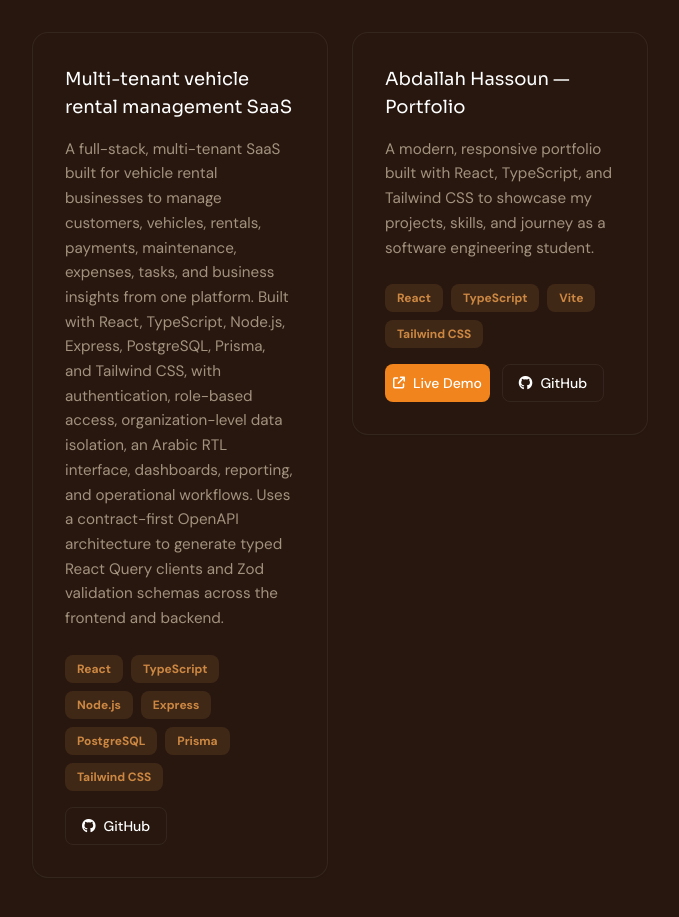
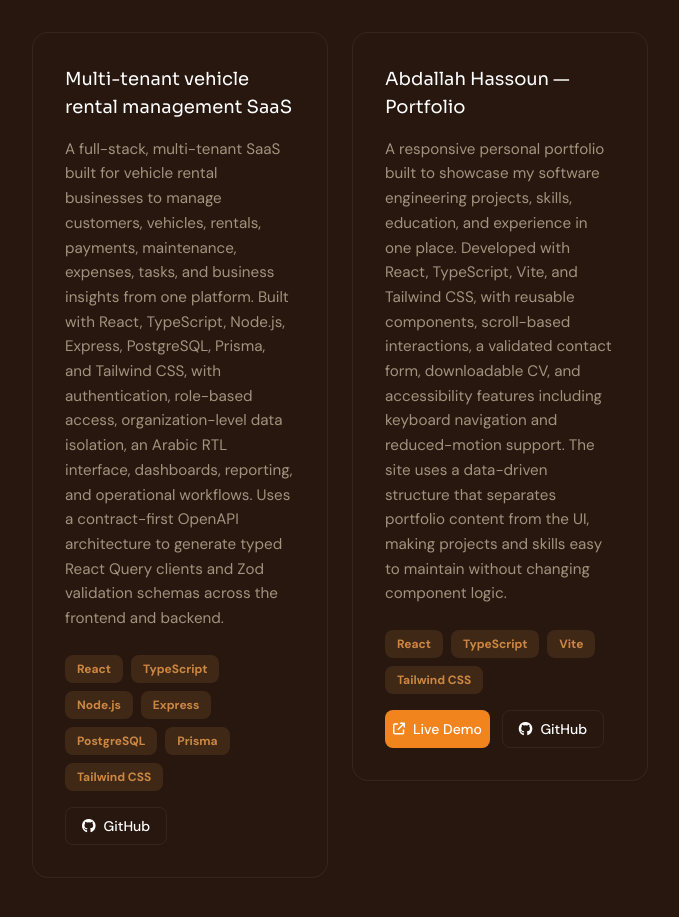
Before and after one commit to ahdevworker03/Abdallah-Hassoun-Portfolio, a React (Vite) app: page / in a window 1280 px wide. Shown: the part 3520-4437 px from the top of the page, without its empty margins (140-819 px from the left). Built offline with nearby package versions, Linux system fonts and the light colour scheme.

Commit message:
feat: update portfolio project description for clarity and detail

```diff
--- a/src/data/projects.ts
+++ b/src/data/projects.ts
@@ -18,7 +18,7 @@ export const projects: Project[] = [
   {
     title: "Abdallah Hassoun — Portfolio",
     description:
-      "A modern, responsive portfolio built with React, TypeScript, and Tailwind CSS to showcase my projects, skills, and journey as a software engineering student.",
+      "A responsive personal portfolio built to showcase my software engineering projects, skills, education, and experience in one place. Developed with React, TypeScript, Vite, and Tailwind CSS, with reusable components, scroll-based interactions, a validated contact form, downloadable CV, and accessibility features including keyboard navigation and reduced-motion support. The site uses a data-driven structure that separates portfolio content from the UI, making projects and skills easy to maintain without changing component logic.",
     tech: ["React", "TypeScript", "Vite", "Tailwind CSS"],
     githubUrl: "https://github.com/ahdevworker03/Abdallah-Hassoun-Portfolio",
     liveUrl: "https://www.abdallahhassoun.com/",
```
